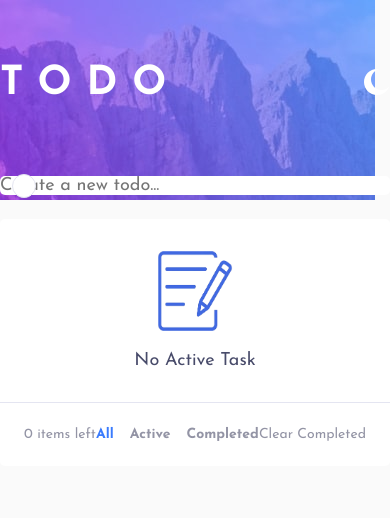
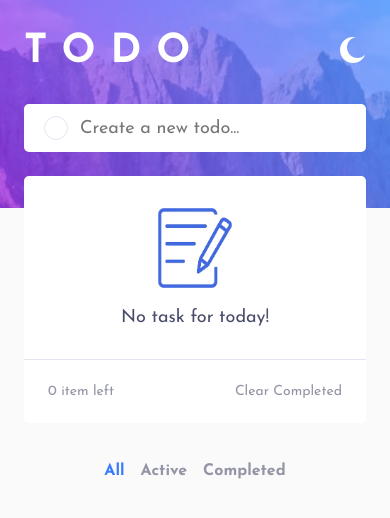
Before and after one commit to soala144/to-do, a React (Vite) app: page / in a window 390 px wide. Shown: the top 518 px of the page. Built offline with nearby package versions, Linux system fonts and the light colour scheme.

Commit message:
responsiveness

```diff
--- a/src/App.jsx
+++ b/src/App.jsx
@@ -12,6 +12,7 @@ import { useState } from "react";
 function App() {
   const [text, setText] = useState("");
   const [todoList, setTodoList] = useState([]);
+  const [filter, setFilter] = useState("All");
   function handleSubmit(e) {
     e.preventDefault();
     if (!text) return;
@@ -19,6 +20,12 @@ function App() {
     setTodoList((todo) => [...todo, newTodo]);
     setText("");
   }
+
+  const filterdTodoList = todoList.filter((todo) => {
+    if (filter === "Active") return !todo.completed;
+    if (filter === "Completed") return todo.completed;
+    return true;
+  });
 
   return (
     <div className="App">
@@ -29,10 +36,10 @@ function App() {
       <TodoForm onText={setText} handleSubmit={handleSubmit} text={text} />
 
       <TodoList>
-        {todoList.length === 0 ? (
-          <EmptyTodoList />
+        {filterdTodoList.length === 0 ? (
+          <EmptyTodoList filter={filter} />
         ) : (
-          todoList.map((todoItem) => (
+          filterdTodoList.map((todoItem) => (
             <TodoItem
               todoItem={todoItem}
               key={todoItem.id}
@@ -44,11 +51,16 @@ function App() {
 
         {/* <EmptyTodoList /> */}
         <div className="todo-control">
-          <NoOfItemsLeft />
-          <FilterButtons />
-          <ClearCompleted />
+          <NoOfItemsLeft todoList={todoList} />
+          <FilterButtons
+            filter={filter}
+            onFilter={setFilter}
+            screenSize="desktop"
+          />
+          <ClearCompleted onTodolist={setTodoList} />
         </div>
       </TodoList>
+      <FilterButtons filter={filter} onFilter={setFilter} screenSize="mobile" />
     </div>
   );
 }
--- a/src/components/ClearCompleted.jsx
+++ b/src/components/ClearCompleted.jsx
@@ -1,5 +1,12 @@
-const ClearCompleted = () => {
-  return <button className="clear-list">Clear Completed</button>;
+const ClearCompleted = ({ onTodolist }) => {
+  function handleClearCompleted() {
+    onTodolist((todo) => todo.filter((todo) => todo.completed !== true));
+  }
+  return (
+    <button className="clear-list" onClick={handleClearCompleted}>
+      Clear Completed
+    </button>
+  );
 };
 
 export default ClearCompleted;
--- a/src/components/EmptyTodoList.jsx
+++ b/src/components/EmptyTodoList.jsx
@@ -1,11 +1,21 @@
-const EmptyTodoList = () => {
+const EmptyTodoList = ({ filter }) => {
+  const getMessage = () => {
+    if (filter === "Active") {
+      return "No Undone Task!";
+    }
+    if (filter === "Completed") {
+      return "No completed task!";
+    } else {
+      return "No task for today!";
+    }
+  };
   return (
     <>
       <div className="empty-todo">
         <figure>
           <img src="\images\empty-todolist_illustration.png" alt="" />
         </figure>
-        <p>No Active Task</p>
+        <p>{getMessage()}</p>
       </div>
       <div className="line"></div>
     </>
--- a/src/components/FilterButtons.jsx
+++ b/src/components/FilterButtons.jsx
@@ -1,9 +1,24 @@
-const FilterButtons = () => {
+const FilterButtons = ({ filter, onFilter, screenSize }) => {
   return (
-    <div className="filter-buttons">
-      <button className="active">All</button>
-      <button>Active</button>
-      <button>Completed</button>
+    <div className={`filter-buttons ${screenSize}`}>
+      <button
+        className={filter == "All" ? "active" : ""}
+        onClick={() => onFilter("All")}
+      >
+        All
+      </button>
+      <button
+        onClick={() => onFilter("Active")}
+        className={filter == "Active" ? "active" : ""}
+      >
+        Active
+      </button>
+      <button
+        onClick={() => onFilter("Completed")}
+        className={filter == "Completed" ? "active" : ""}
+      >
+        Completed
+      </button>
     </div>
   );
 };
--- a/src/components/NoOfItemsLeft.jsx
+++ b/src/components/NoOfItemsLeft.jsx
@@ -1,5 +1,10 @@
-const NoOfItemsLeft = () => {
-  return <p>0 items left</p>;
+const NoOfItemsLeft = ({ todoList }) => {
+  const noOfItemsLeft = todoList.filter(
+    (todo) => todo.completed === false
+  ).length;
+  return (
+    <p>{`${noOfItemsLeft} ${noOfItemsLeft <= 1 ? "item" : "items"} left`}</p>
+  );
 };
 
 export default NoOfItemsLeft;
--- a/src/index.css
+++ b/src/index.css
@@ -56,8 +56,7 @@ header {
   justify-content: space-between;
   align-items: center;
   width: 100%;
-  margin-bottom: 4.5rem;
-  margin-top: 4rem;
+  margin-bottom: 2rem;
 }
 
 .logo {
@@ -227,6 +226,9 @@ input {
   .todos {
     padding: 1.5rem;
   }
+  .mobile {
+    display: none;
+  }
 
   .filter-buttons button,
   .check-icon,
@@ -240,5 +242,29 @@ input {
   body {
     background: var(--mobile-background-image) var(--Background-color);
     background-repeat: no-repeat;
+    background-size: contain;
+    margin: 2rem 1.5rem;
+  }
+  .todo-form button {
+    left: 0.5rem;
+  }
+  input {
+    height: 48px;
+    padding: 0 3.5rem;
+  }
+  .todos {
+    padding: 1rem;
+  }
+  .desktop {
+    display: none;
+  }
+  .mobile {
+    justify-content: center;
+    font-size: 16px;
+    width: 100%;
+    height: 3rem;
+    color: var(--Text-color);
+    border-radius: 5px;
+    box-shadow: var(--shadow);
   }
 }
```
